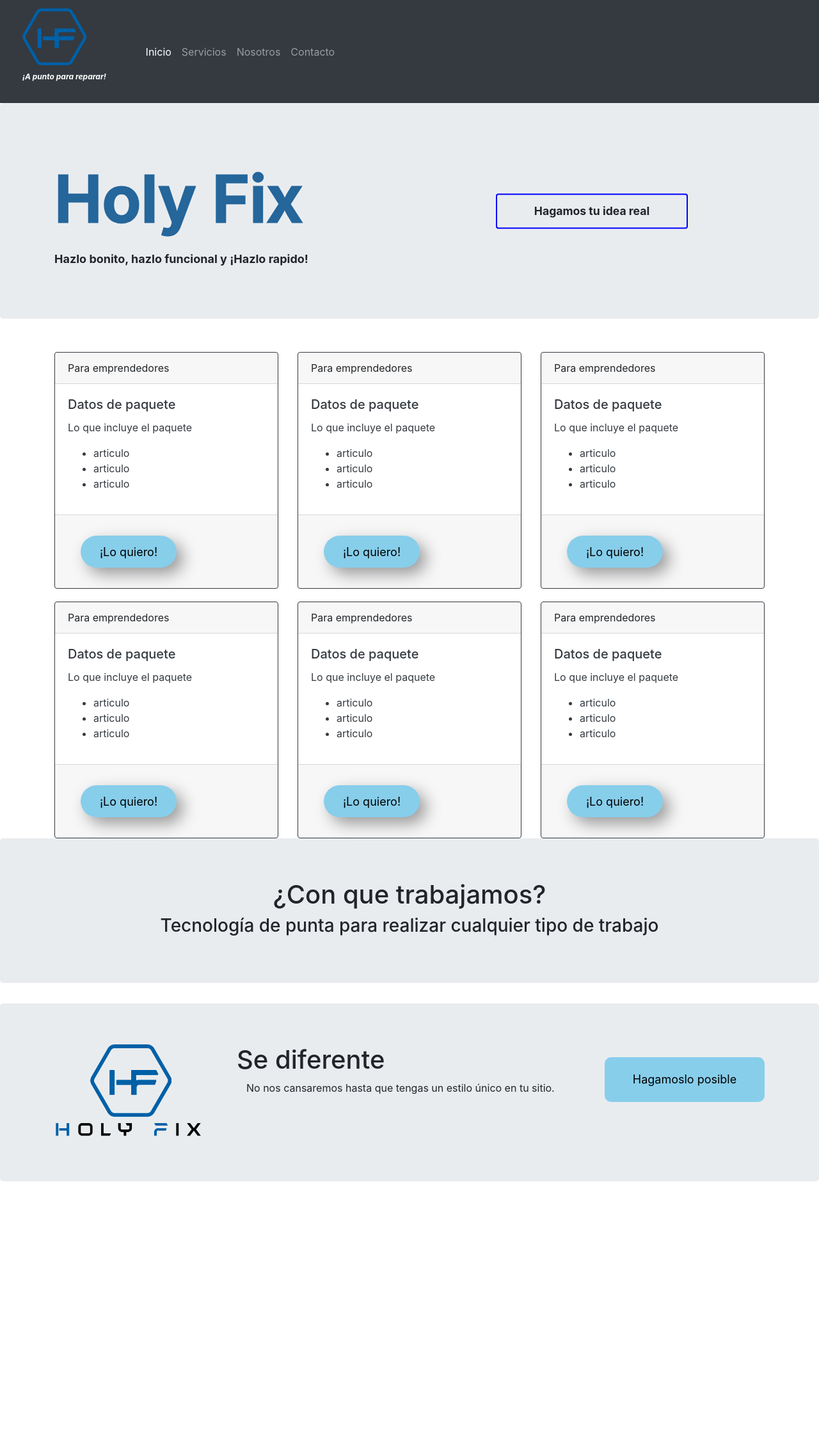
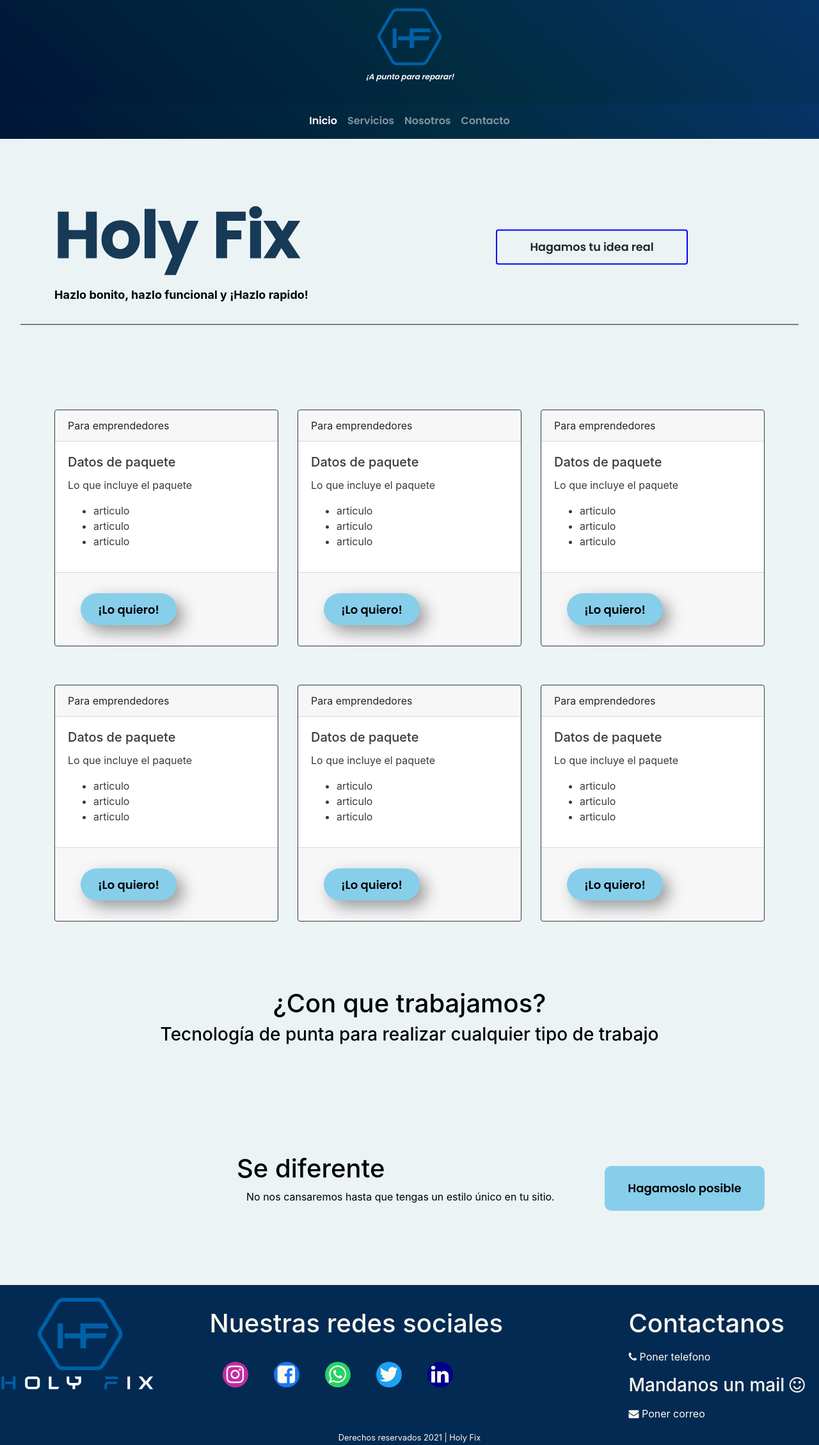
Before and after one commit to Holy-Fix/holy, a website: page index.html in a window 1280 px wide. Shown: the whole page at 64% size. Before the commit the page ends 1878 px from the top, so only its background shows below. Drawn offline with nearby package versions, Linux system fonts and the light colour scheme.

Commit message:
Ya estan hechos todos los htmls con header y footer

```diff
--- a/css/styles.css
+++ b/css/styles.css
@@ -1,16 +1,42 @@
 /*Selectores de Etiquietas*/
 a{
     text-decoration: none;
+    font-family: 'Poppins', sans-serif;
+}
+
+hr{
+    border: 1px solid gray !important;
 }
 /*Selectores de clase*/
+.fondo{
+    background: #ebf4f5f1 !important;
+    background-attachment: fixed;
+    background-position: center;
+    background-repeat: no-repeat;
+    background-size: cover;
+}
 
 .navbar-brand{
+    margin-left: 41.5% ;
+    margin-right: 50%;
+    text-align: center;
     padding-right: 1cm;
-    padding-left: 0.5cm;
+    padding-left: 1cm;
+}
+
+.navbar-dark{
+    background: rgb(5,52,103);
+    background: linear-gradient(221deg, rgba(5,52,103,1) 0%, rgba(1,44,64,1) 46%, rgba(0,22,55,1) 100%);
+}
+
+.jumbotron {
+    background: #ebf4f5f1 !important;
+    color: black;
 }
 
 .card-deck{
     padding-top: 20px;
+    padding-bottom: 40px;
 }
 
 .card-header{
@@ -57,6 +83,62 @@
     margin: 20px;
     overflow: hidden;
 }
+.center1{
+    display: flex;
+}
+.main1{
+    width: 100%;
+
+}
+.red{
+    padding-top: 4px;
+    padding-bottom: 0px;
+    text-align: center;
+    height: 40px;
+    width: 40px;
+    background: #c32aa3;
+    color: floralwhite;
+    margin: 20px;
+    border-radius: 50px;
+    cursor: pointer;
+    transition: all .4s;
+
+}
+
+.red:hover{
+    box-shadow: 0px 8px #cc15a494, 0px 16px #c32aa2ad,0px 24px #c32aa262;
+}
+.red:nth-child(2){
+    background: #1877f2;
+}
+.red:hover:nth-child(2){
+    box-shadow: 0px 8px #1876f2bb, 0px 16px #1876f277,0px 24px #1da0f22f;
+}
+.red:nth-child(3){
+    background: #25d366;
+}
+.red:hover:nth-child(3){
+    box-shadow: 0px 8px #25d365a9, 0px 16px #25d36557, 0px 24px #25d36528;
+}
+.red:nth-child(4){
+    background: #1da1f2;
+}
+.red:hover:nth-child(4){
+    box-shadow: 0px 8px #1da0f2a6, 0px 16px #1da0f256, 0px 24px #1da0f22f;
+}
+.red:nth-child(5){
+    background: #00008b;
+}
+.red:hover:nth-child(5){
+    box-shadow: 0px 8px #00008ba2, 0px 16px #00008b69, 0px 24px #00008b42;
+}
+
+
+.footer{
+    position: sticky;
+    padding-bottom: 0px;
+    padding-top: 0px;
+}
 
 /*ID's*/
 
@@ -64,18 +146,21 @@
     font-size: 12px;
     font-weight: bolder;
     font-style: italic;
+    padding-left: 0px;
+    padding-right: 0px;
 }
 
 #titleholy{
+    font-family: 'Poppins', sans-serif;
     position: relative;
     font-size: 100px;
     font-weight: 600;
     top: 50%;
     left: 50%;
     transform: translate(-50%,-50%);
-    color: rgb(37, 102, 155);
-    -webkit-text-stroke: 3px rgb(37, 102, 155);
-    text-shadow:0px 0px rgb(54, 156, 240);
+    color: rgb(23, 58, 87);
+    -webkit-text-stroke: 3px rgb(23, 58, 87);
+    text-shadow:0px 0px rgb(13, 40, 61);
     transition: all, .4s;
     padding-bottom: 1cm;
 }
@@ -124,6 +209,10 @@
     clip-path: circle(100% at 50% 100%);
 }
 
+#btnideac{
+    padding-top: 25px;
+}
+
 #btnfin{
     width: 250px;
     height: 70px;
@@ -140,8 +229,13 @@
     color: #fff;
     background: rgb(18, 79, 170);
 }
-
+#foot{
+    background-color: rgb(3, 42, 83);
+    padding-top: 20px;
+    padding-bottom: 0px;
+    height: 250px;
+    color: floralwhite;
+}
 /*Selectores Mixtos*/
 
-
 /*Selectores Hijo*/
--- a/index.html
+++ b/index.html
@@ -6,8 +6,13 @@
         <meta name="viewport" content="width=device-width, initial-scale=1, shrink-to-fit=no">
         <meta http-equiv="x-ua-compatible" content="ie=edge">
         <link rel="stylesheet" type="text/css" href="./css/styles.css">
+        <link rel="stylesheet" href="node_modules/@fortawesome/fontawesome-free/css/fontawesome.min.css">
+        <link rel="stylesheet" href="node_modules/font-awesome/css/font-awesome.min.css">
+        <link rel="stylesheet" href="node_modules/font-awesome/css/font-awesome.css">
         <link rel="stylesheet" href="node_modules/bootstrap/dist/css/bootstrap.min.css">
         <link rel="stylesheet" href="https://maxcdn.bootstrapcdn.com/bootstrap/4.0.0/css/bootstrap.min.css" integrity="sha384-Gn5384xqQ1aoWXA+058RXPxPg6fy4IWvTNh0E263XmFcJlSAwiGgFAW/dAiS6JXm" crossorigin="anonymous">
+        <link rel="preconnect" href="https://fonts.gstatic.com">
+        <link href="https://fonts.googleapis.com/css2?family=Poppins:wght@600&display=swap" rel="stylesheet">
         <script src="https://code.jquery.com/jquery-3.2.1.slim.min.js" integrity="sha384-KJ3o2DKtIkvYIK3UENzmM7KCkRr/rE9/Qpg6aAZGJwFDMVNA/GpGFF93hXpG5KkN" crossorigin="anonymous"></script>
         <script src="https://cdnjs.cloudflare.com/ajax/libs/popper.js/1.12.9/umd/popper.min.js" integrity="sha384-ApNbgh9B+Y1QKtv3Rn7W3mgPxhU9K/ScQsAP7hUibX39j7fakFPskvXusvfa0b4Q" crossorigin="anonymous"></script>
         <script src="https://maxcdn.bootstrapcdn.com/bootstrap/4.0.0/js/bootstrap.min.js" integrity="sha384-JZR6Spejh4U02d8jOt6vLEHfe/JQGiRRSQQxSfFWpi1MquVdAyjUar5+76PVCmYl" crossorigin="anonymous"></script>
@@ -17,21 +22,23 @@
     <body>
 
       <!--Comienza Navbar-->
-        <nav class="navbar navbar-dark navbar-expand-sm bg-dark">
-           <a class="navbar-brand" href="#">
-               <img src="assets/images/LOGOBNSL.png" alt="Logo" width="100">
-               <p><small id="sublogo">¡A punto para reparar!</small></p>
-           </a>
+      <div class="navbar navbar-dark ">
+            <a class="navbar-brand" href="#">
+              <img src="assets/images/LOGOBNSL.png" alt="Logo" width="100">
+              <p><small id="sublogo">¡A punto para reparar!</small></p>
+            </a>
+      </div>
+        <nav class="navbar navbar-dark navbar-expand-sm sticky-top">
            <button class="navbar-toggler" type="button" data-toggle="collapse" data-target="#Navbar">
             <span class="navbar-toggler-icon"></span>
           </button>
 
           <div class="collapse navbar-collapse" id="Navbar">
-            <ul class="navbar-nav mr-auto">
-              <li class="nav-item"><a class="nav-link active" href="">Inicio</a></li>
-              <li class="nav-item"><a class="nav-link" href="">Servicios</a></li>
-              <li class="nav-item"><a class="nav-link" href="">Nosotros</a></li>
-              <li class="nav-item"><a class="nav-link" href="">Contacto</a></li>
+            <ul class="navbar-nav mx-auto">
+              <li class="nav-item"><a class="nav-link active" href="index.html">Inicio</a></li>
+              <li class="nav-item"><a class="nav-link" href="Servicios.html">Servicios</a></li>
+              <li class="nav-item"><a class="nav-link" href="Nosotros.html">Nosotros</a></li>
+              <li class="nav-item"><a class="nav-link" href="Contacto.html">Contacto</a></li>
             </ul>
           </div>
         </nav>
@@ -39,6 +46,7 @@
         <!--Termina Navbar-->
 
         <!--Comienza Jumbotron-->
+        <div class="fondo">
         <div class="jumbotron">
             <div class="container">
               <div class="row row-header">
@@ -46,17 +54,20 @@
                   <h1 id="titleholy">Holy Fix</h1>
                   <p id="textojumbo">Hazlo bonito, hazlo funcional y ¡Hazlo rapido!</p>
                 </div>
-                <div class="col-12 col-sm-6 align-self-center butye">
+                <div class="col-12 col-sm-6 align-self-center butye" id="btnideac">
                   <a href="#"><button class="btn btn-block" id="btnidea">Hagamos tu idea real</button></a>
               </div>
               </div>
             </div>
+            <hr>
         </div>
+
         <!--termina Jumbotron-->
 
 
         <!--comienzan Cards-->
         <div class="container">
+
           <!--comienza card deck de 3 cards-->
           <div class="card-deck">
 
@@ -176,6 +187,7 @@
 
           </div>
           <!--termina card deck de 3 cards-->
+
         </div>
         <!--Terminan cards-->
 
@@ -198,7 +210,6 @@
           <div class="container">
             <div class="row">
               <div class="col-12 col-sm-3">
-                <img src="assets/images/LOGOBN.png" alt="Holy Fix" height="150">
               </div>
               <div class="col-12 col-sm-6">
                 <div class="row justify-content-md-center">
@@ -219,11 +230,45 @@
         <!-- termina Jumbo de ultimatum-->
 
         <!--Comienza footer-->
-        <footer class="footer">
-          <div class="container">
-            <div class="row"></div>
-          </div>
+        <footer  class="footer sticky-bottom d-none d-lg-block" id="foot">
+              <div class="row" >
+                  <div class="col-12 col-sm-3">
+                    <img src="assets/images/LOGOBNBLANCO.png" alt="Logo" width="250" height="150" id="logojum">
+                  </div>
+                  <div class="col-12 col-sm-6">
+                    <p><h1 class="display-6" id="divif">Nuestras redes sociales</h1></p>
+                    <div class="main1 center1">
+                      <div class="red">
+                        <i class="fa fa-instagram fa-2x"><a href=""></a></i>
+                      </div>
+                      <div class="red">
+                        <i class="fa fa-facebook-square fa-2x"><a href=""></a></i>
+                      </div>
+                      <div class="red">
+                        <i class="fa fa-whatsapp fa-2x"><a href=""></a></i>
+                      </div>
+                      <div class="red">
+                        <i class="fa fa-twitter fa-2x"><a href=""></a></i>
+                      </div>
+                      <div class="red">
+                        <i class="fa fa-linkedin fa-2x"><a href=""></a></i>
+                      </div>
+                    </div>
+                  </div>
+                  <div class="col-12 col-sm-3">
+                  <div>
+                    <p><h1>Contactanos</h1></p>
+                    <p><i class="fa fa-phone"></i> Poner telefono</p>
+                    <p><h3>Mandanos un mail <i class="fa fa-smile"></i></h3></p>
+                    <p><i class="fa fa-envelope"></i> Poner correo</p>
+                  </div>
+                  </div>
+              </div>
+              <div class="row justify-content-md-center">
+                <small>Derechos reservados 2021 | Holy Fix</small>
+            </div>
         </footer>
+      </div>
         <!--termina footer-->
     </body>
 </html>
--- a/package.json
+++ b/package.json
@@ -17,6 +17,8 @@
   },
   "homepage": "https://github.com/Holy-Fix/holy#readme",
   "dependencies": {
-    "bootstrap": "^4.5.3"
+    "@fortawesome/fontawesome-free": "^5.15.2",
+    "bootstrap": "^4.5.3",
+    "font-awesome": "^4.7.0"
   }
 }
```
Also changed, not shown: Contacto.html (added, +96 -0 lines), Nosotros.html (added, +96 -0 lines), Servicios.html (added, +96 -0 lines), css/contacto.css (added), css/nosotros.css (added), css/servicios.css (added), 1 other file.
